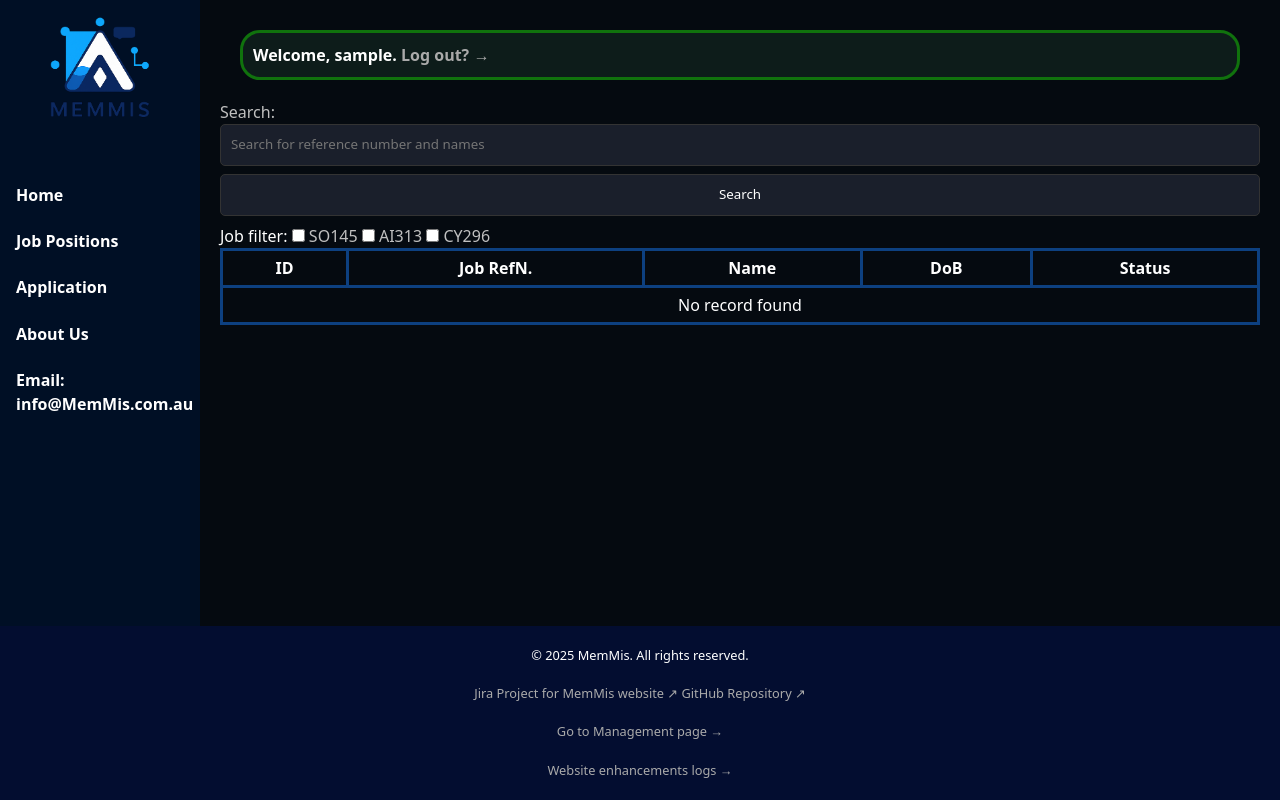
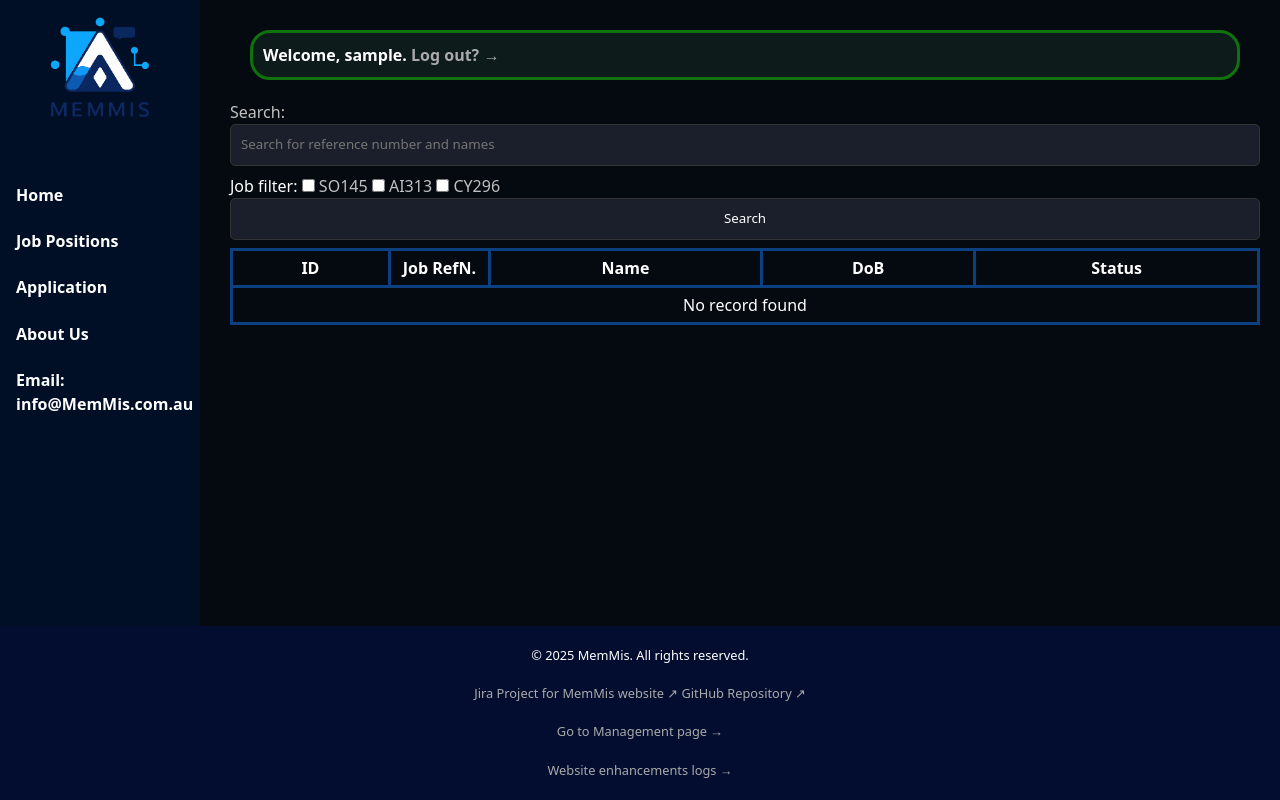
Before and after one commit to TrucNguyen106217880/MemMis_WebProject, a PHP site: page /manage.php in a window 1280 px wide. Run offline with PHP 8.4, Linux system fonts and the light colour scheme; the visitor is signed in with stand-in values (Sample User, id 1); data that the repository does not hold is empty.

Commit message:
Styled info.php

```diff
--- a/project2/manage.php
+++ b/project2/manage.php
@@ -30,9 +30,7 @@
 		<form method="get" action="manage_search.php">
 			<label for="search">Search:</label>
 			<input type="text" id="search" name="searchq" placeholder="Search for reference number and names">
-			<input type="submit" placeholder="Search" value="Search">
 			<br>
-
 			<span>Job filter:</span>
 			<input type="checkbox" id="SO145" name="SO145" value="SO145">
 			<label for="SO145">SO145</label>
@@ -40,11 +38,13 @@
 			<label for="AI313">AI313</label>
 			<input type="checkbox" id="CY296" name="CY296" value="CY296">
 			<label for="CY296">CY296</label>
+			<input type="submit" placeholder="Search" value="Search">
+			<br>
 		</form>
 
 		<?php
 		if (!isset($_SESSION["search_sql"])){
-			$sql0 = "SELECT * FROM eoi";
+			$sql0 = "SELECT eoi_number,reference_number,first_name,last_name,date_of_birth,eoi_status FROM eoi";
 		} else {
 			$sql0 = $_SESSION["search_sql"];
 		}
@@ -53,11 +53,11 @@
 		echo "<table class='table_styles'>
 					<thead>
 						<tr>
-							<th>ID</th>
-							<th>Job RefN.</th>
+							<th id='id_col'>ID</th>
+							<th id='jobref_col'>Job RefN.</th>
 							<th>Name</th>
-							<th>DoB</th>
-							<th>Status</th>
+							<th id='DoB_col'>DoB</th>
+							<th id='status_col'>Status</th>
 						</tr>
 					</thead>
 					<tbody>";
@@ -113,6 +113,7 @@
 		}
 		if ((isset($_SESSION['searchq']) || isset($_SESSION['check_sql'])) && (mysqli_num_rows($result) > 0)){
 		?>
+		<br>
 		<form method="post" action="delete_confirm.php">
 		<input type="submit" id="delete_confirm_button" name="delete_confirm" value="Delete all shown records">
 		</form>
--- a/project2/styles/styles.css
+++ b/project2/styles/styles.css
@@ -623,7 +623,7 @@ table.table_styles td:hover { /* Project part 1 requirement */
 
 /*-------------------- Manage, Register & Login --------------------*/
 main#manager_pages {
-	padding-left: 20px;
+	padding-left: 30px;
 	padding-right: 20px;
 	padding-top: 20px;
 }
@@ -649,7 +649,23 @@ main#manager_pages {
 	border-color: #00aaff;
 	outline: none;
 }
+#manager_pages ul {
+	padding-left: 20px;
+}
+#id_col {
+	max-width: 100px;
+}
+#jobref_col {
+	width: 100px;
+}
+#DoB_col {
+	max-width: 150px;
+}
+#status_col {
+	max-width: 250px;
+}
 
+/*-------------------- Enhancements --------------------*/
 #enhancements_list {
 	padding: 20px;
 }
```
Also changed, not shown: project2/info.php (+19 -5 lines), project2/manage_search.php (+7 -6 lines).
